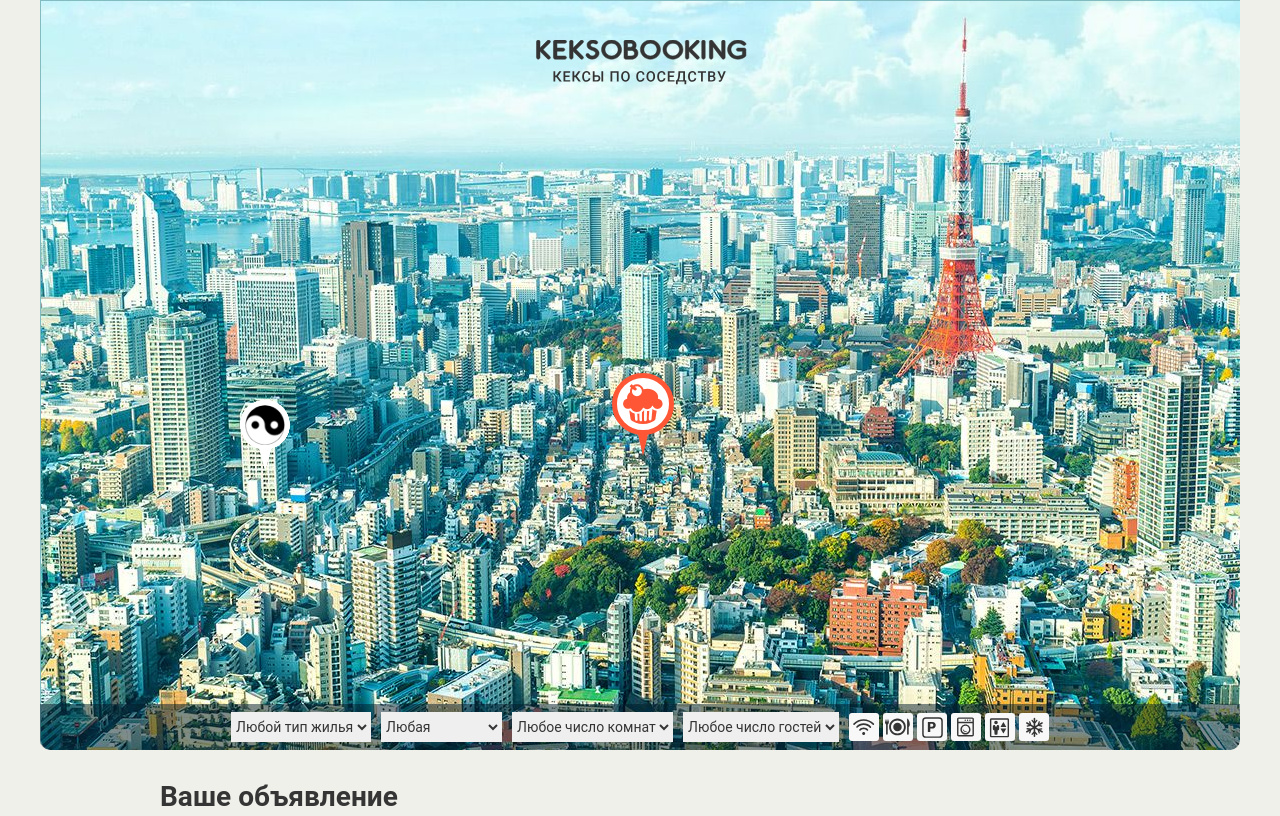
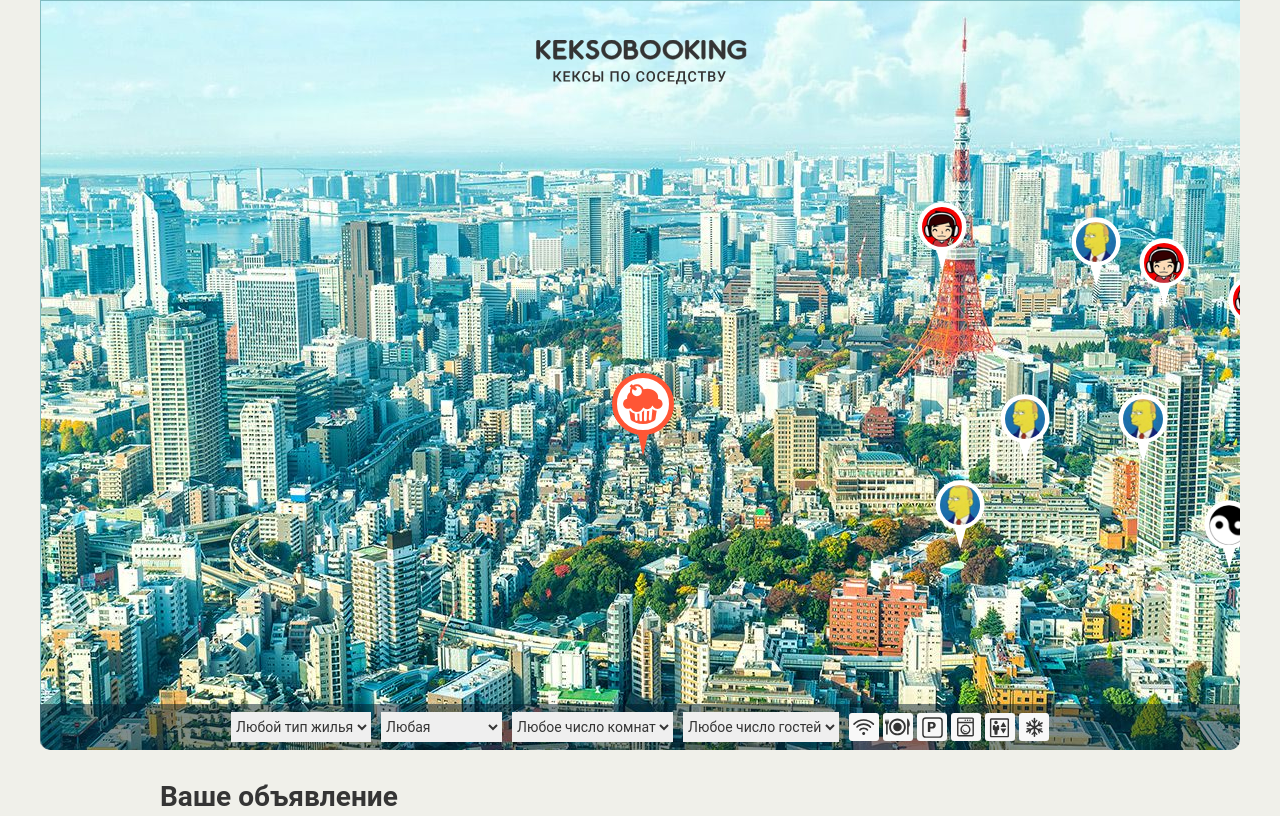
Before and after one commit to kashmir1/1126493-keksobooking-19, a website: page index.html in a window 1280 px wide. Shown: the top 816 px of the page. Drawn offline with Linux system fonts and the light colour scheme; files whose address does not match are found by name.

Commit message:
pins render

```diff
--- a/index.html
+++ b/index.html
@@ -230,7 +230,7 @@
 
 <!-- Метка объявления -->
 <template id="pin">
-  <button type="button" class="map__pin" style="left: 200px; top: 400px;"><img src="img/avatars/user07.png" width="40" height="40" draggable="false" alt="Метка объявления"></button>
+  <button type="button" class="map__pin" style="left: 100px; top: 400px;"><img src="img/avatars/user07.png" width="40" height="40" draggable="false" alt="Метка объявления"></button>
 </template>
 
 <!-- Сообщение об успешном создании объявления -->
--- a/js/main.js
+++ b/js/main.js
@@ -39,8 +39,8 @@ var createAdsObj = function () {
       photos: getRandomArrayElement(photos)
     },
     location: {
-      x: getRandomNum(1200, 704),
-      y: getRandomNum(130, 630),
+      x: getRandomNum(1200, 704) + 'px',
+      y: getRandomNum(130, 630) + 'px',
     }
   };
   return data;
@@ -58,14 +58,16 @@ createAds(8, mocks);
 
 var mapPins = document.querySelector('.map__pins');
 var pinTemplate = document.querySelector('#pin')
-  .content
-  .querySelector('.map__pin');
+  .content;
+  // .querySelector('.map__pin');
 
 
 var renderPins = function (pins) {
   var pinElements = pinTemplate.cloneNode(true);
 
   pinElements.querySelector('img').src = pins.author.avatar;
+  pinElements.querySelector('.map__pin').style.left = pins.location.x;
+  pinElements.querySelector('.map__pin').style.top = pins.location.y;
   return pinElements;
 };
 
```
